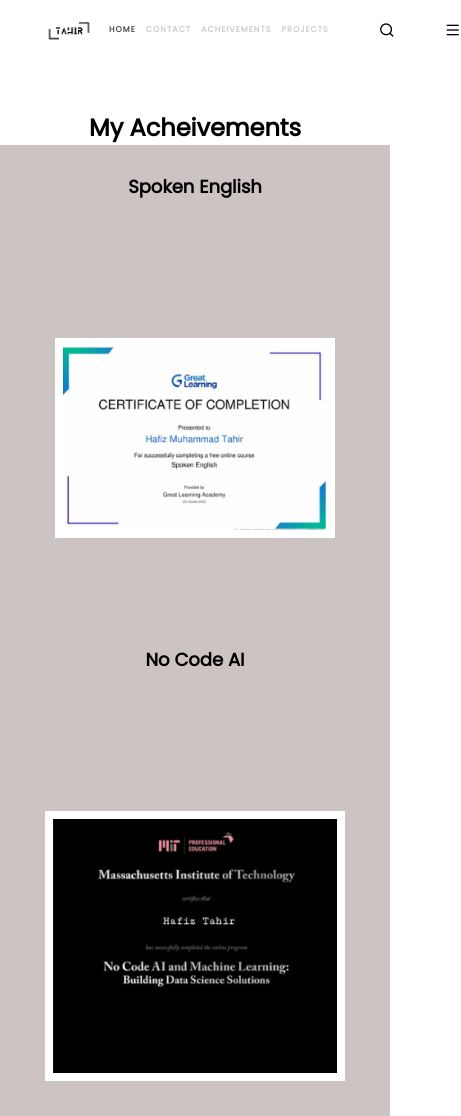
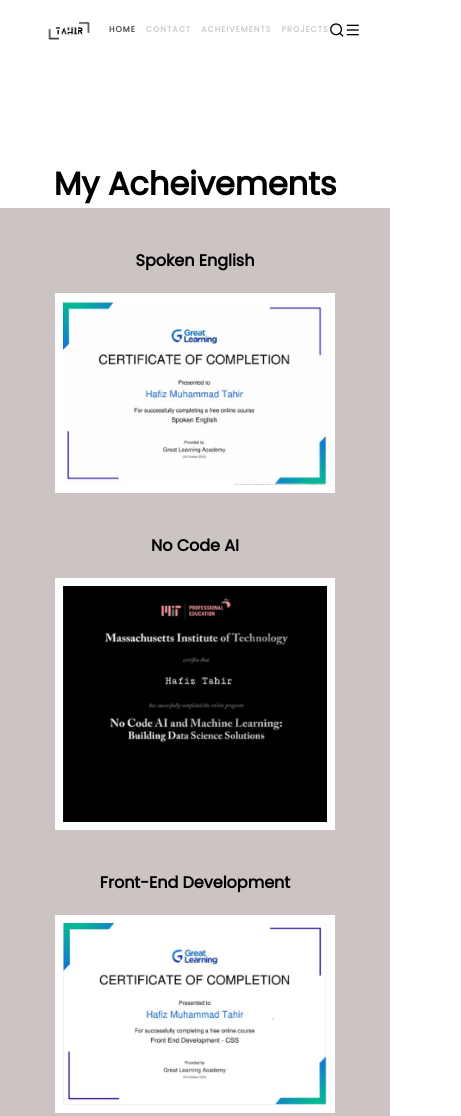
Before and after one commit to tahircoder2344/Resume, a plain HTML site: page cert.html in a window 390 px wide. Shown: the top 1116 px of the page, 461 px wide, since content can reach past the window. Drawn offline with nearby package versions, Linux system fonts and the light colour scheme.

Commit message:
Update cert.css

```diff
--- a/cert.css
+++ b/cert.css
@@ -1,71 +1,74 @@
+/* Font import and global styles */
 @import url("https://fonts.googleapis.com/css2?family=Poppins&display=swap");
 
+/* Global reset and font */
 * {
   padding: 0;
   margin: 0;
   box-sizing: border-box;
-  font-family: "Poppins";
+  font-family: "Poppins", sans-serif;
 }
+
+/* General styling */
 h1 {
   text-align: center;
-  margin-top: 100px;
+  margin-top: 100px; /* Adjusted margin for spacing */
 }
+
+/* Image showcase */
 .show-case {
-  display: flex;
-  justify-content: center;
+  display: grid;
+  grid-template-columns: repeat(auto-fit, minmax(250px, 1fr));
+  gap: 20px;
+  justify-items: center;
   align-items: center;
-  gap: 100px;
   background-color: rgb(204, 195, 195);
+  padding: 50px;
+}
+
+.show-case img {
   width: 100%;
-  height: 700px;
+  max-width: 100%;
+  height: auto; /* Maintain aspect ratio */
+  border: 8px solid rgb(255, 255, 255);
+  transition: transform 0.5s ease-in-out, margin-top 0.5s ease-in-out;
 }
-.show-case img {
-  width: 400px;
-  border: 8px solid rgb(255, 255, 255);
-  margin-top: 50px;
+
+.show-case img:hover {
+  transform: scale(1.6);
+  margin-top: 10px;
 }
-.show-case img:hover {
-  scale: 1.5;
-  transition: 0.5s ease-in-out;
-  margin-top: 100px;
+
+/* Certificate description */
+.show-case h4 {
+  text-align: center;
+  margin-top: 20px;
+  font-size: 1.2em;
 }
-#pic2 {
-  width: 400px;
-}
-.show-case h4{
-    padding: 8px;
-    font-size: 25px;
-}
+
+/* Responsive design */
 @media screen and (max-width: 768px) {
-  h1 {
-    margin-top: 50px;
-    font-size: 24px;
-  }
-
   .show-case {
-    height: auto;
     padding: 20px;
-    flex-direction: column;
-    align-items: center;
   }
 
   .show-case img {
     width: 80%;
     max-width: 300px;
-    margin-top: 30px;
   }
 
   .show-case img:hover {
-    transform: scale(1.2);
-    transition: transform 0.5s ease-in-out;
-    margin-top: 50px;
+    transform: scale(1.05);
+    margin-top: 10px;
   }
 
   .show-case h4 {
-    font-size: 18px;
+    font-size: 1em;
   }
 }
 
+
+/* Navigation styling */
 nav {
   display: flex;
   align-items: center;
@@ -74,13 +77,16 @@ nav {
   height: 80px;
   margin: 0 auto;
 }
+
 nav img {
   width: 110px;
 }
+
 nav #links {
   display: flex;
   align-items: center;
 }
+
 nav #links a {
   margin-left: 50px;
   text-decoration: none;
@@ -92,24 +98,21 @@ nav #links a {
   font-weight: 600;
 }
 
-nav #links i {
-  margin-left: 50px;
-}
-nav #links a:nth-child(2) {
-  opacity: 0.2;
-}
-nav #links a:nth-child(3) {
-  opacity: 0.2;
-}
+/* Navigation links on hover */
+nav #links a:nth-child(2),
+nav #links a:nth-child(3),
 nav #links a:nth-child(4) {
   opacity: 0.2;
 }
+
 nav #links a:hover {
   color: black;
   opacity: 1;
   border-bottom: 2px solid black;
 }
-@media screen and (max-width: 768px), (max-width:650px) {
+
+/* Responsive navigation for smaller screens */
+@media screen and (max-width: 768px), (max-width: 650px) {
   nav {
     width: 80%;
     height: 60px;
@@ -126,6 +129,8 @@ nav #links a:hover {
     letter-spacing: 1px;
   }
 }
+
+/* Footer styling */
 footer {
   background-color: #333;
   color: #fff;
@@ -170,6 +175,8 @@ footer {
 .footer-links a:hover {
   color: #f0f0f0;
 }
+
+/* Responsive footer for smaller screens */
 @media screen and (max-width: 768px) {
   .footer-content {
     flex-direction: column;
```
